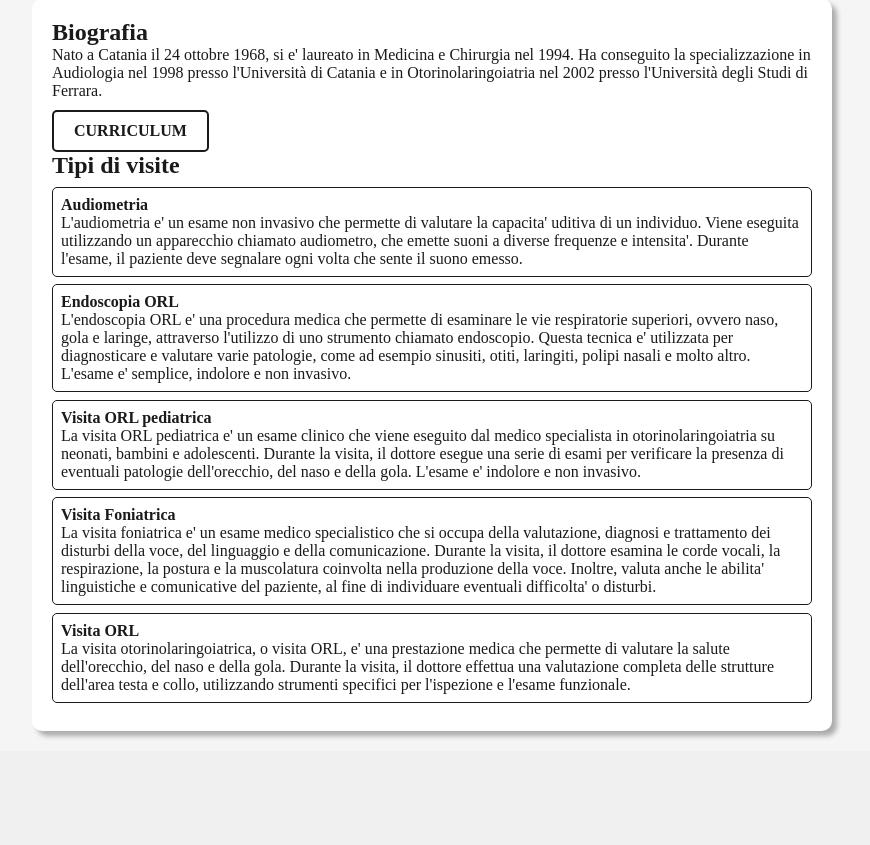
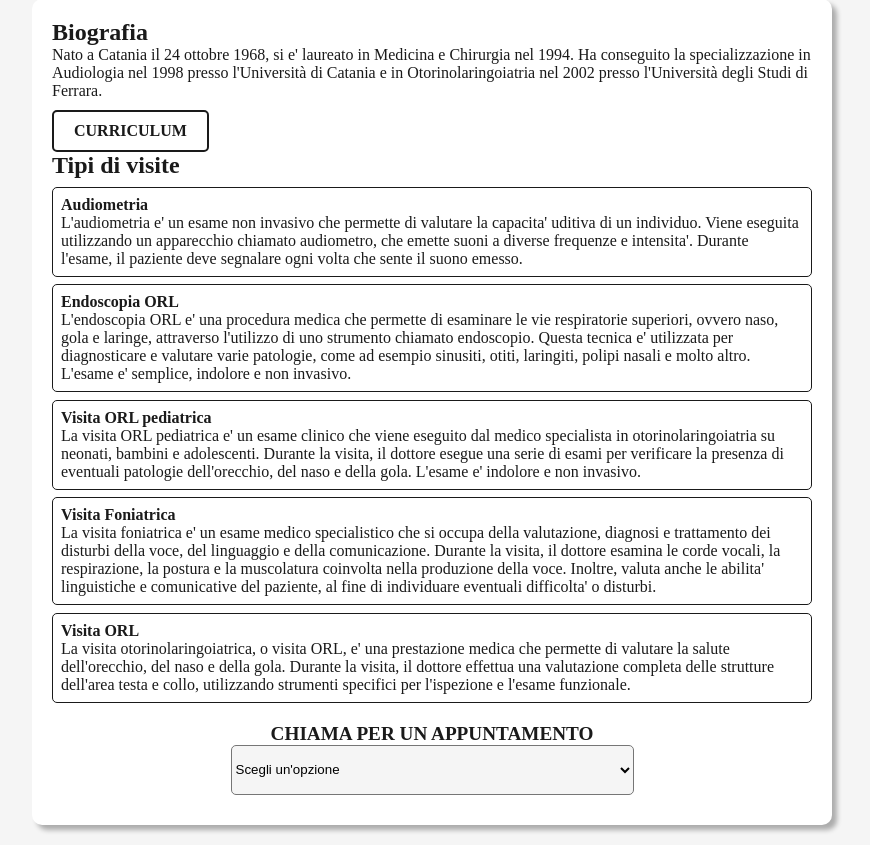
Before and after one commit to ffedericograsso/portfolioDottGrasso, a PHP site: page / in a window 1280 px wide. Shown: the part 410-1255 px from the top of the page, without its empty margins (208-1078 px from the left). Before the commit the page ends 1148 px from the top, so only its background shows below. Run offline with PHP 8.4, Linux system fonts and the light colour scheme.

Commit message:
versione 1.3

```diff
--- a/css/styles.css
+++ b/css/styles.css
@@ -53,11 +53,6 @@ body{
 .content a,.contentTable a,.contentContact a{
     text-decoration: none;
     color: #1A1A1A;
-    font-weight: bold;
-
-}
-
-.content a, .contentTable a,.contentContact a{
     font-weight: bold;
 }
 
@@ -154,9 +149,13 @@ th{
 
 .contentContact{
     display: flex;
-    flex-direction: row;
-    justify-content: center;
-    align-items: center;
+    flex-direction: column;
+    align-items: center
+}
+
+#telefono{
+    margin-top: 10px;
+    font-size: larger;
 }
 
 #menu{
@@ -221,3 +220,10 @@ textarea{
     padding: 5px;
     border-radius: 5px;
 }
+
+#contattiTitolo{
+    margin-top: 20px;
+    font-weight: bold;
+    font-size: larger;
+    text-align: center;
+}
--- a/index.php
+++ b/index.php
@@ -13,14 +13,14 @@
         <div class="title">
             <h1>Dott. Domenico Leonardo Grasso - Otorino Laringoiatra</h1>
             <img src="https://cittasalute.it/wp-content/uploads/2023/01/grasso-1.jpg" alt="fotoProfilo" id="fotoProfilo">
-            <a href="contact.php" class="button">PRENOTA UNA VISITA</a>
+            <a href="#contattiTitolo" class="button">PRENOTA UNA VISITA</a>
         </div>
         <div class="content hidden">
             <h2>Biografia</h2>
             <p>Nato a Catania il 24 ottobre 1968, si e' laureato in Medicina e Chirurgia nel 1994. Ha conseguito la specializzazione in Audiologia nel 1998 presso l'Università di Catania e in Otorinolaringoiatria nel 2002 presso l'Università degli Studi di Ferrara. </p>
             <a href="pdf/cv_dottGrasso.pdf" target="_blank" class="cv">CURRICULUM</a>
             <h2 class="hidden">Tipi di visite</h2>
-            <p><div class="tipiVisita hidden"><b>Audiometria</b><br>
+            <p><div class="tipiVisita"><b>Audiometria</b><br>
               L'audiometria e' un esame non invasivo che permette di valutare la capacita' uditiva di un individuo. Viene eseguita utilizzando un apparecchio chiamato audiometro, che emette suoni a diverse frequenze e intensita'. Durante l'esame, il paziente deve segnalare ogni volta che sente il suono emesso.<br></div>
 
               <div class="tipiVisita hidden"><b>Endoscopia ORL</b><br>
@@ -34,7 +34,21 @@
 
               <div class="tipiVisita hidden"><b>Visita ORL</b><br>
               La visita otorinolaringoiatrica, o visita ORL, e' una prestazione medica che permette di valutare la salute dell'orecchio, del naso e della gola. Durante la visita, il dottore effettua una valutazione completa delle strutture dell'area testa e collo, utilizzando strumenti specifici per l'ispezione e l'esame funzionale.<br></div>
-
+              <h3 id="contattiTitolo">CHIAMA PER UN APPUNTAMENTO</h3>
+              <div class="contentContact hidden">
+                <select id="menu" onchange="mostraTelefono()">
+                    <option value="">Scegli un'opzione </option>
+                    <option value="Trieste">Studio privato TRIESTE</option>
+                    <option value="Conegliano">Centro di medicina CONEGLIANO</option>
+                    <option value="Treviso">Centro di medicina TREVISO</option>
+                    <option value="SanDona">Centro di medicina SAN DONA' DI PIAVE</option>
+                    <option value="Palmanova">Poliambulatorio San Marco PALMANOVA</option>
+                    <option value="Martignacco">Poliambulatorio Specialistico Citta' della Salute MARTIGNACCO</option>
+                    <option value="Pordenone">Centro di medicina PORDENONE</option>
+                    <option value="Monfalcone">Domus Sanitatis MONFALCONE</option>
+                    <option value="Gorizia">Nova Salus GORIZIA</option>
+                </select>
+                <div id="telefono"></div>
         </div>
    </body>
 </html>
@@ -50,4 +64,47 @@
   }, { threshold: 0.1 });
 
   hiddenElements.forEach(el => observer.observe(el));
+
+  function mostraTelefono() {
+                const menu = document.getElementById("menu").value;
+                const telefono = document.getElementById("telefono");
+
+                let numero = "";
+                switch (menu) {
+                    case "Trieste":
+                    numero = "+393519646074";
+                    break;
+                    case "Conegliano":
+                    numero = "+39043866191";
+                    break;
+                    case "Treviso":
+                    numero = "+390422698111";
+                    break;
+                    case "SanDona":
+                    numero = "+390421222221";
+                    break;
+                    case "Palmanova":
+                    numero = "+390432924814";
+                    break;
+                    case "Martignacco":
+                    numero = "+3904321833574";
+                    break;
+                    case "Pordenone":
+                    numero = "+390434554130";
+                    break;
+                    case "Monfalcone":
+                    numero = "+390481496077";
+                    break;
+                    case "Gorizia":
+                    numero = "+390481547073";
+                    break;
+                    default:
+                    numero = "";
+                }
+
+                telefono.innerHTML = numero
+                    ? `<a href="tel:${numero}"> ${numero}</a>`
+                    : "";
+              }
+
 </script>
```
Also changed, not shown: contact.php (deleted, +0 -77 lines).
